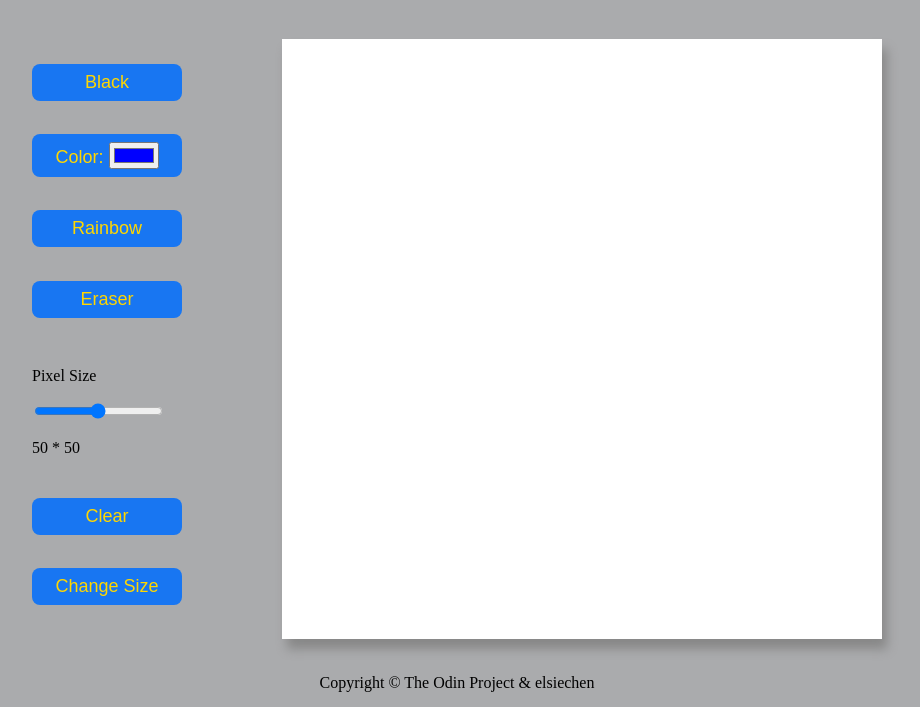
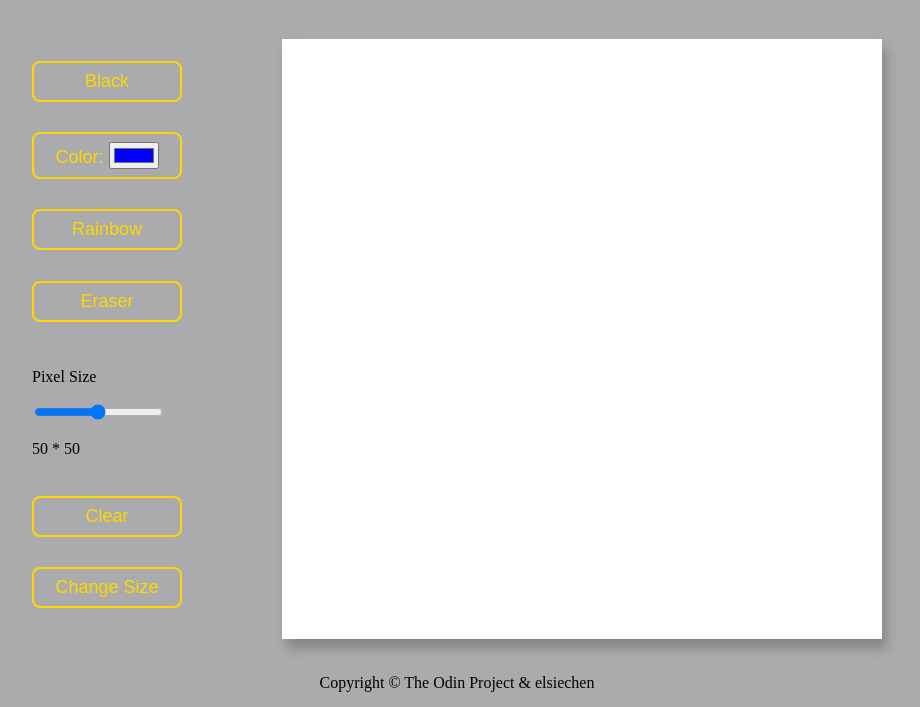
Before and after one commit to elsiechen/Etch-A-Sketch, a plain HTML site: page index.html in a window 1280 px wide. Shown: the part 109-816 px from the top of the page, without its empty margins (183-1103 px from the left). Drawn offline with Linux system fonts and the light colour scheme.

Commit message:
Change button color

```diff
--- a/styles.css
+++ b/styles.css
@@ -38,11 +38,11 @@ body{
 }
 
 .button{
-    background-color: #1876F2;
+    background-color: #aaabad;
     padding: 0.5rem 1rem;
     margin-bottom: 0.5rem;
     border-radius: 0.5rem;
-    border: none;
+    border: 2px solid gold;
     color: gold;
     width: 150px;
     font-size: 18px;
```
